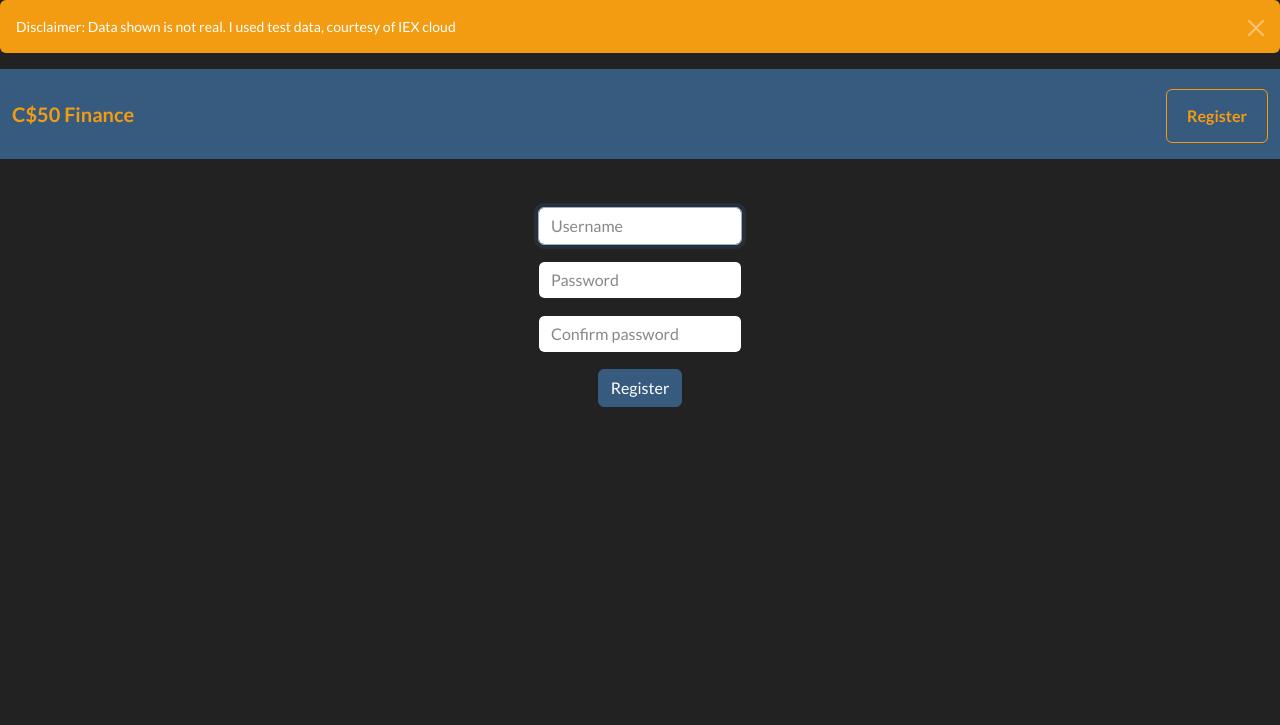
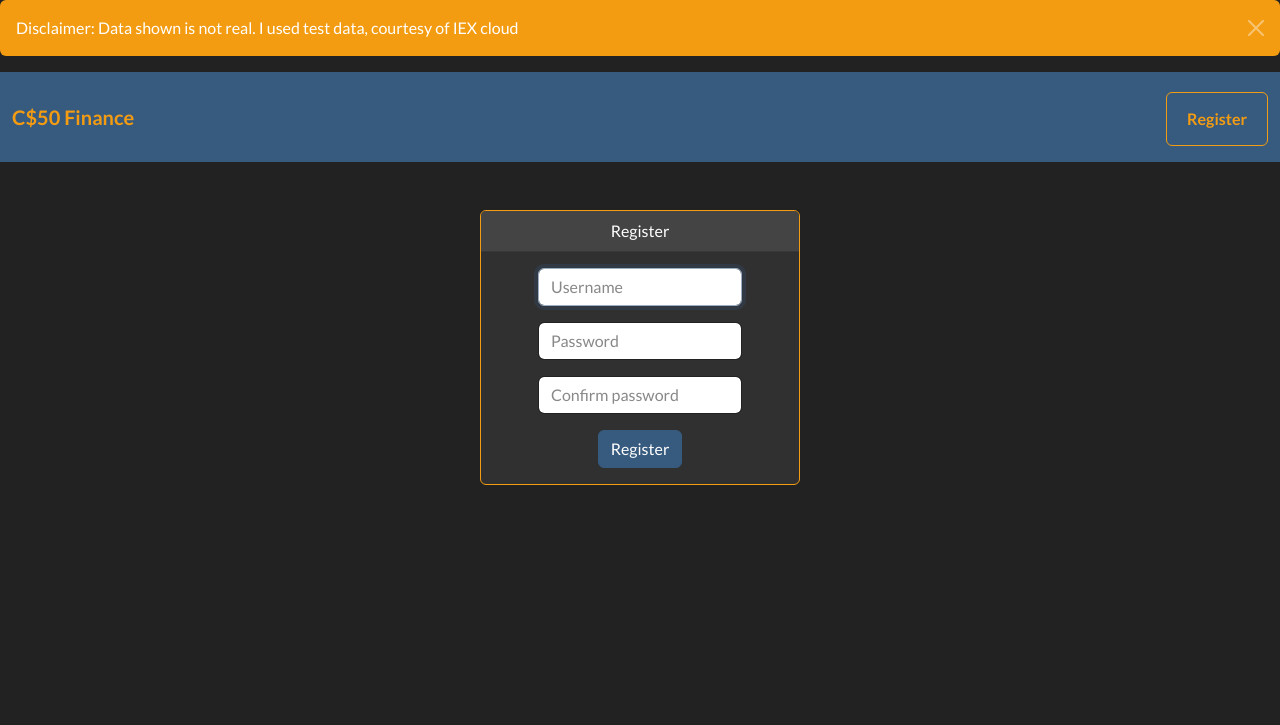
Before and after one commit to SCORPIA2004/finance, a Flask app: page /register in a window 1280 px wide. Shown: the top 725 px of the page. Run offline with Flask 2, Linux system fonts and the light colour scheme; some libraries are stand-ins or nearby versions.

Commit message:
Added register aesthetics

```diff
--- a/templates/layout.html
+++ b/templates/layout.html
@@ -24,7 +24,7 @@
         <!-- disclaimer -->
         <div class="alert alert-dismissible alert-warning">
             <button type="button" class="btn-close" data-bs-dismiss="alert"></button>
-            <p class="mb-0 small">Disclaimer: Data shown is not real. I used test data, courtesy of IEX cloud</p>
+            <p class="mb-0">Disclaimer: Data shown is not real. I used test data, courtesy of IEX cloud</p>
         </div>
 
         <nav class="navbar navbar-expand-lg navbar-dark bg-primary">
--- a/templates/login.html
+++ b/templates/login.html
@@ -18,4 +18,5 @@
                 <button class="btn btn-primary" type="submit">Log In</button>
             </form>
         </div>
+    </div>
 {% endblock %}
--- a/templates/register.html
+++ b/templates/register.html
@@ -5,6 +5,9 @@
 {% endblock %}
 
 {% block main %}
+    <div class="card border-warning mx-auto w-auto" style="max-width: 20rem;">
+        <div class="card-header">Register</div>
+        <div class="card-body">
             <form action="/register" method="post">
                 <div class="mb-3">
                     <input autocomplete="off" autofocus class="form-control mx-auto w-auto" id="username" name="username" placeholder="Username" type="text">
@@ -17,4 +20,6 @@
                 </div>
                 <button class="btn btn-primary" type="submit">Register</button>
             </form>
+        </div>
+    </div>
 {% endblock %}
```
Lines whose indentation alone changed are shown as unchanged.
